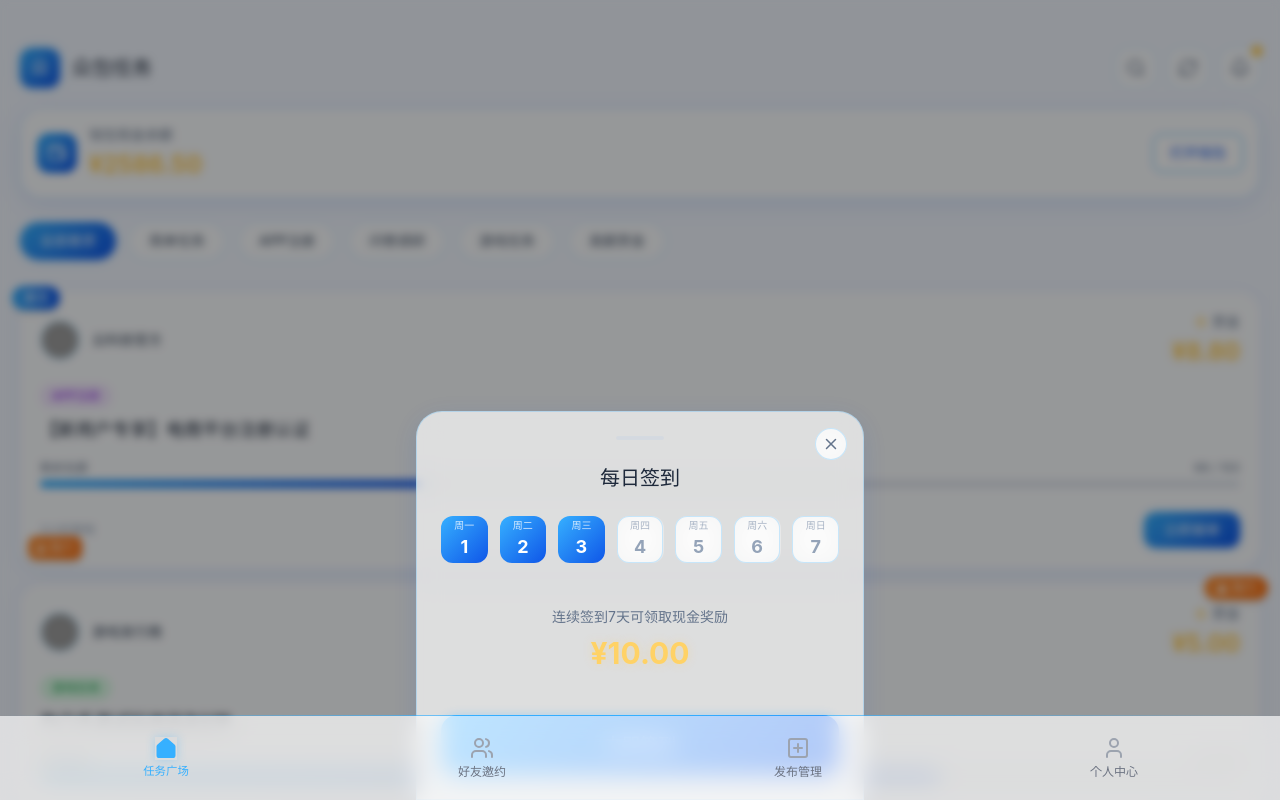
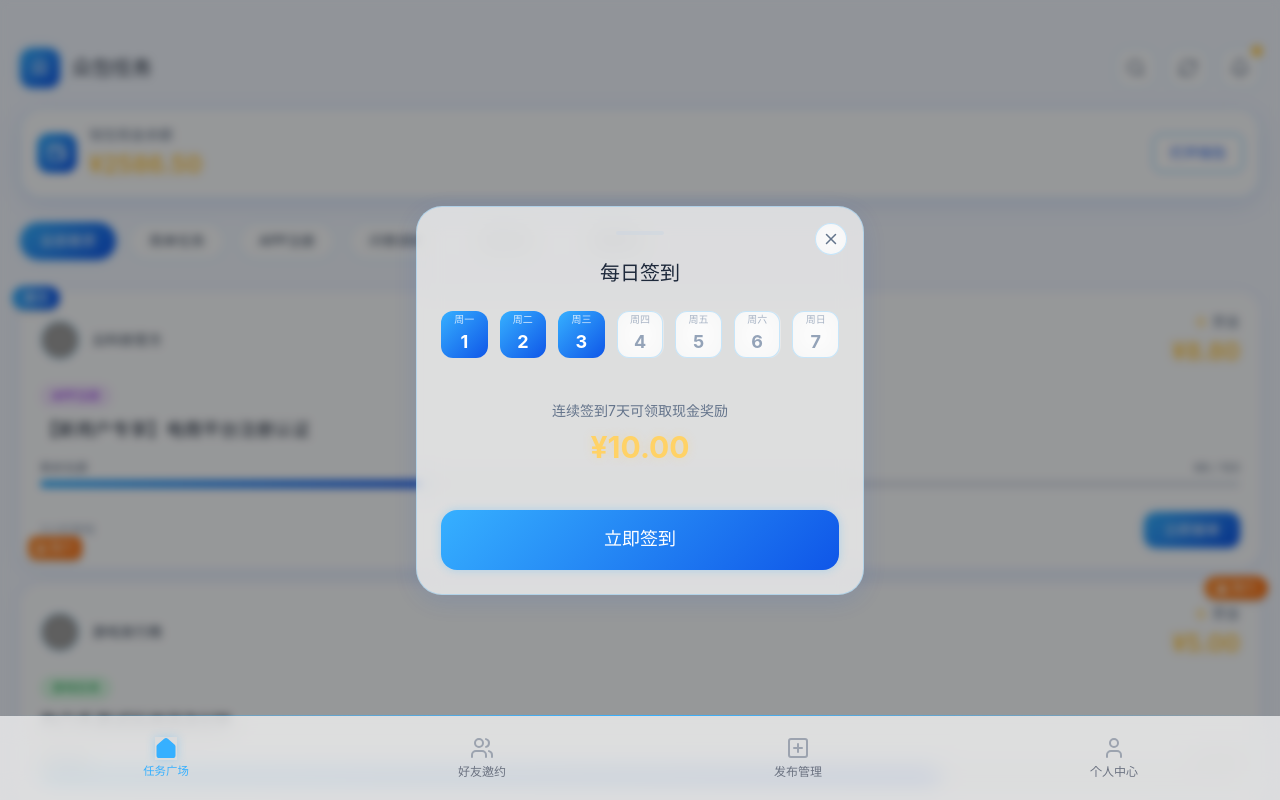
Before and after one commit to jammaoaty-lab/-, a React (Vite) app: page / in a window 1280 px wide. Both pictures are taken after a click on the button 1240 px from the left and 68 px from the top of the page. Shown: the top 800 px of the page. Built offline with nearby package versions, Linux system fonts and the light colour scheme; grey boxes are pictures that could not be loaded.

Commit message:
feat: 安卓APP UI设计：科技炫酷商务风
Co-authored-by: traeagent <traeagent@users.noreply.github.com>

```diff
--- a/src/index.css
+++ b/src/index.css
@@ -62,3 +62,19 @@
 ::-webkit-scrollbar-thumb:hover {
   background: rgba(15, 86, 232, 0.4);
 }
+
+/* 淡入动画 */
+@keyframes fadeIn {
+  from {
+    opacity: 0;
+    transform: scale(0.95);
+  }
+  to {
+    opacity: 1;
+    transform: scale(1);
+  }
+}
+
+.animate-fade-in {
+  animation: fadeIn 0.3s ease-out;
+}
--- a/src/pages/TaskSquare.tsx
+++ b/src/pages/TaskSquare.tsx
@@ -231,12 +231,12 @@ const TaskSquare = () => {
 
       {/* 签到弹窗 */}
       {showSignIn && (
-        <div className="fixed inset-0 z-50 flex items-end justify-center">
+        <div className="fixed inset-0 z-50 flex items-center justify-center p-6">
           <div
             className="absolute inset-0 bg-black/40 backdrop-blur-sm"
             onClick={() => setShowSignIn(false)}
           />
-          <div className="relative w-full max-w-md glass-effect rounded-t-[26px] neon-border glass-card-shadow p-6 animate-slide-up">
+          <div className="relative w-full max-w-md glass-effect rounded-[26px] neon-border glass-card-shadow p-6 animate-fade-in">
             {/* 关闭按钮 */}
             <button
               onClick={() => setShowSignIn(false)}
```
